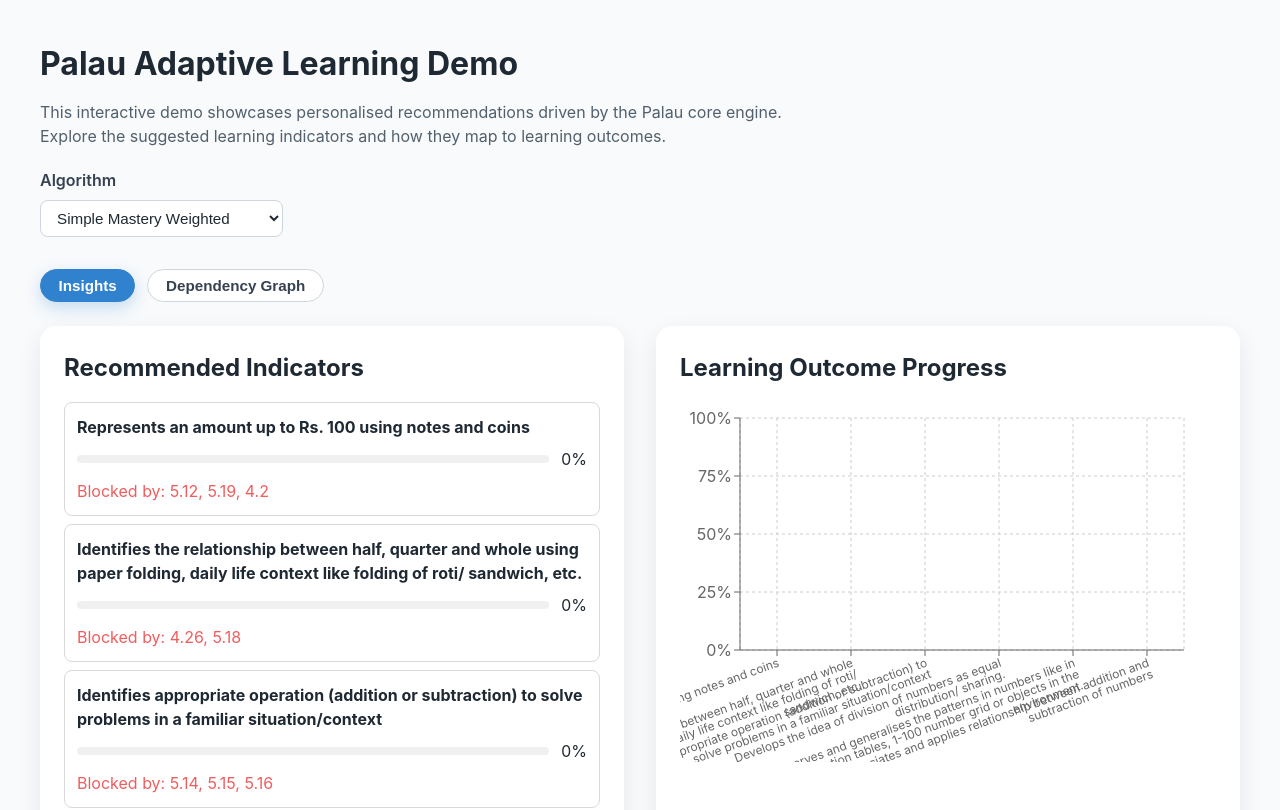
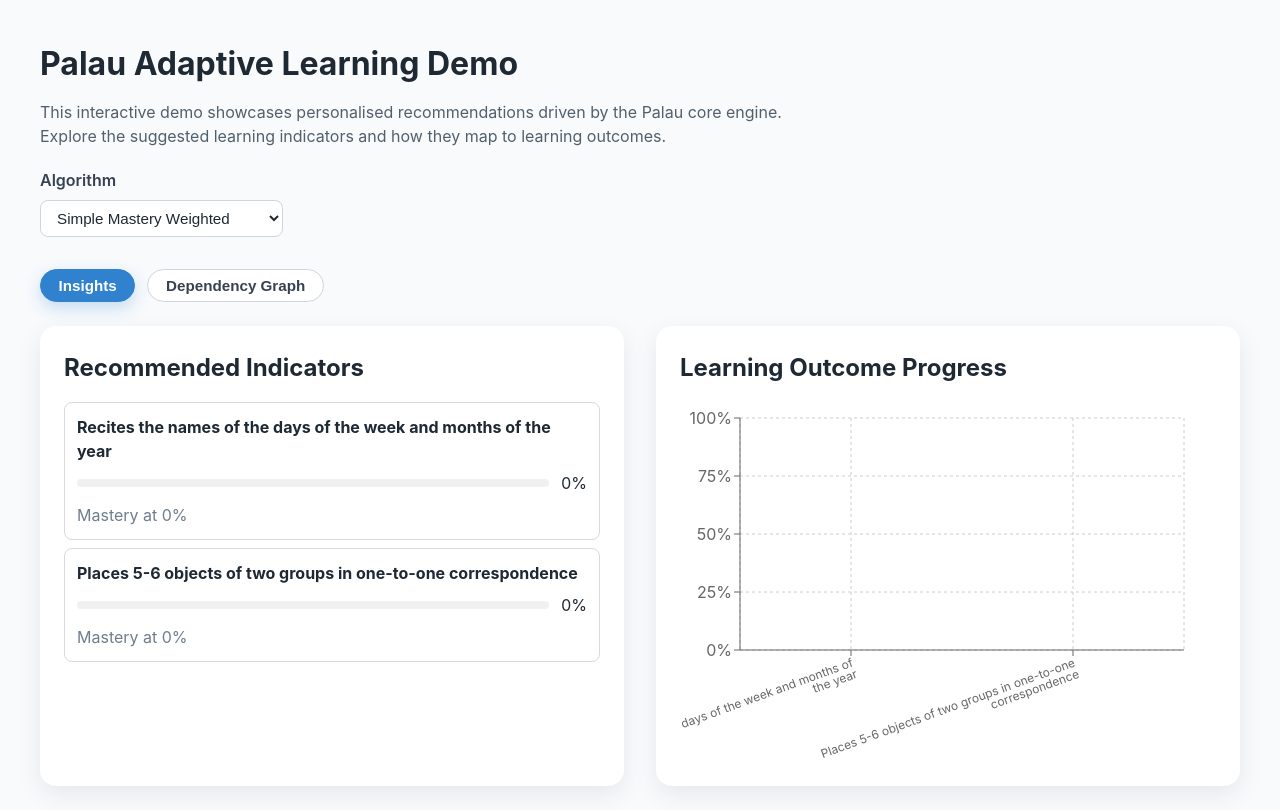
Before and after one commit to chimple/palau, a React (Vite) app in the folder apps/demo/: page / in a window 1280 px wide. Shown: the top 810 px of the page. Built offline with nearby package versions, Linux system fonts and the light colour scheme.

Commit message:
displaying more debug values

```diff
--- a/apps/demo/src/App.tsx
+++ b/apps/demo/src/App.tsx
@@ -230,7 +230,7 @@
     learnerProfile: profile,
     options: {
       limit: 6,
-      allowBlocked: true
+      allowBlocked: false
     },
     algorithm
   });
--- a/apps/demo/src/components/IndicatorDependencyGraph.tsx
+++ b/apps/demo/src/components/IndicatorDependencyGraph.tsx
@@ -11,6 +11,8 @@
 import {
   buildIndicatorGraph,
   topologicalSort,
+  ModifiedEloAlgorithm,
+  type AlgorithmContext,
   type Grade,
   type IndicatorGraph,
   type LearnerProfile,
@@ -74,8 +76,6 @@
   };
 };
 
-const logistic = (value: number): number => 1 / (1 + Math.exp(-value));
-
 interface IndicatorNodeLabelProps {
   indicatorId: string;
   indicatorName: string;
@@ -83,6 +83,8 @@
   initialScore?: number;
   probability?: number;
   difficulty?: number;
+  score?: number;
+  reason?: string;
   onSubmitScore: (value: number) => void;
   highlight?: {
     color: string;
@@ -97,6 +99,8 @@
   initialScore,
   probability,
   difficulty,
+  score,
+  reason,
   onSubmitScore,
   highlight
 }: IndicatorNodeLabelProps) => {
@@ -121,6 +125,7 @@
     probability === undefined || Number.isNaN(probability) ? "—" : probability.toFixed(2);
   const difficultyText =
     difficulty === undefined || Number.isNaN(difficulty) ? "—" : difficulty.toFixed(2);
+  const scoreText = score === undefined || Number.isNaN(score) ? "—" : score.toFixed(2);
 
   const closeEditor = () => {
     setIsEditing(false);
@@ -147,7 +152,13 @@
               pointerEvents: "none"
             }}
           >
-            {indicatorName}
+            <strong style={{ display: "block", marginBottom: "0.35rem" }}>{indicatorName}</strong>
+            <span style={{ fontSize: "0.8rem", color: "#CBD5E1", display: "block" }}>
+              θ: {thetaSummary} | p: {probabilityText} | β: {difficultyText} | score: {scoreText}
+            </span>
+            {reason ? (
+              <p style={{ marginTop: "0.5rem", fontSize: "0.85rem", lineHeight: 1.4 }}>{reason}</p>
+            ) : null}
           </div>,
           document.body
         )
@@ -325,9 +336,8 @@
           ) : null}
         </span>
         <span style={{ fontSize: "0.75rem", color: "#475569" }}>θ: {thetaSummary}</span>
-        <span style={{ fontSize: "0.75rem", color: "#475569" }}>
-          p: {probabilityText} / β: {difficultyText}
-        </span>
+        <span style={{ fontSize: "0.75rem", color: "#475569" }}>p: {probabilityText} / β: {difficultyText}</span>
+        <span style={{ fontSize: "0.75rem", color: "#475569" }}>score: {scoreText}</span>
       </div>
       {tooltip}
       {editor}
@@ -383,6 +393,7 @@
   abilities: AbilitySummaryMaps,
   onSubmitScore: (indicatorId: string, score: number) => void
 ): Node[] => {
+  const algorithm = new ModifiedEloAlgorithm();
   const depthCache = new Map<string, number>();
 
   const resolveDepth = (id: string, stack: Set<string> = new Set()): number => {
@@ -450,12 +461,25 @@
       .map(value => (value === undefined || Number.isNaN(value) ? "—" : value.toFixed(2)))
       .join("/");
     const beta = context.indicator.difficulty ?? 0;
-    const blended =
-      0.45 * (indicatorTheta ?? 0) +
-      0.35 * (outcomeTheta ?? indicatorTheta ?? 0) +
-      0.15 * (competencyTheta ?? outcomeTheta ?? indicatorTheta ?? 0) +
-      0.05 * (gradeTheta ?? competencyTheta ?? outcomeTheta ?? indicatorTheta ?? 0);
-    const probability = logistic(blended - beta);
+    const indicatorContext = context;
+    const algorithmContext: AlgorithmContext = {
+      indicator: indicatorContext,
+      learnerProfile: {
+        id: "graph-preview",
+        gradeId: context.gradeId,
+        indicatorStates: [],
+        outcomeAbilities: [],
+        competencyAbilities: [],
+        gradeAbilities: []
+      },
+      masteryMap,
+      graph,
+      abilities
+    };
+    const result = algorithm.score(algorithmContext);
+    const probability = result.probability ?? result.mastery;
+    const scoreValue = result.score;
+    const reason = result.reason;
 
     const highlight = recommendationHighlights.get(id);
     const baseStyle = {
@@ -486,6 +510,8 @@
             indicatorName={indicatorName}
             probability={probability}
             difficulty={beta}
+            score={scoreValue}
+            reason={reason}
             highlight={highlight}
             onSubmitScore={value => onSubmitScore(id, value)}
           />
--- a/packages/core/src/adaptive/algorithms/modifiedEloAlgorithm.ts
+++ b/packages/core/src/adaptive/algorithms/modifiedEloAlgorithm.ts
@@ -41,7 +41,7 @@
     const probability = this.estimateProbability(indicator, abilities);
     const mastery = clamp(probability);
     const unmetPrerequisites = this.collectPrerequisites(indicatorId, graph).filter(
-      prereqId => !this.hasPassport(prereqId, abilities, masteryMap)
+      prereqId => !this.hasPassport(prereqId, graph, abilities, masteryMap)
     );
 
     if (unmetPrerequisites.length > 0) {
@@ -173,12 +173,16 @@
 
   private hasPassport(
     indicatorId: string,
+    graph: AlgorithmContext["graph"],
     abilities: AlgorithmContext["abilities"],
     masteryMap: Map<string, number>
   ): boolean {
-    const theta = this.getAbility(abilities.indicators, indicatorId, undefined);
-    if (theta !== undefined) {
-      return theta >= this.passportThreshold;
+    const context = graph.indicators.get(indicatorId);
+    if (context) {
+      const probability = this.estimateProbability(context, abilities);
+      if (!Number.isNaN(probability)) {
+        return probability >= this.passportThreshold;
+      }
     }
     const mastery = masteryMap.get(indicatorId);
     return (mastery ?? 0) >= this.passportThreshold;
```
